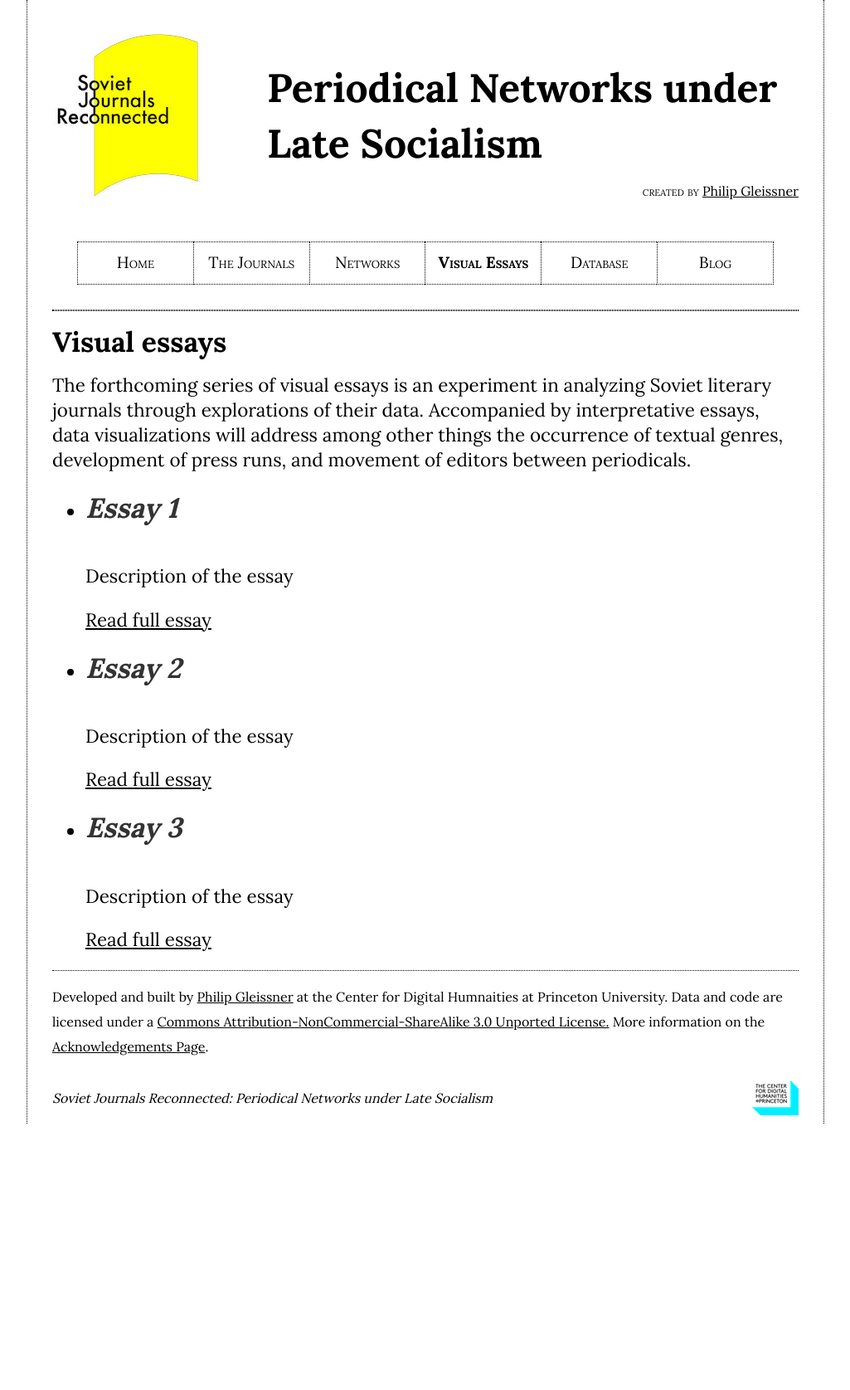
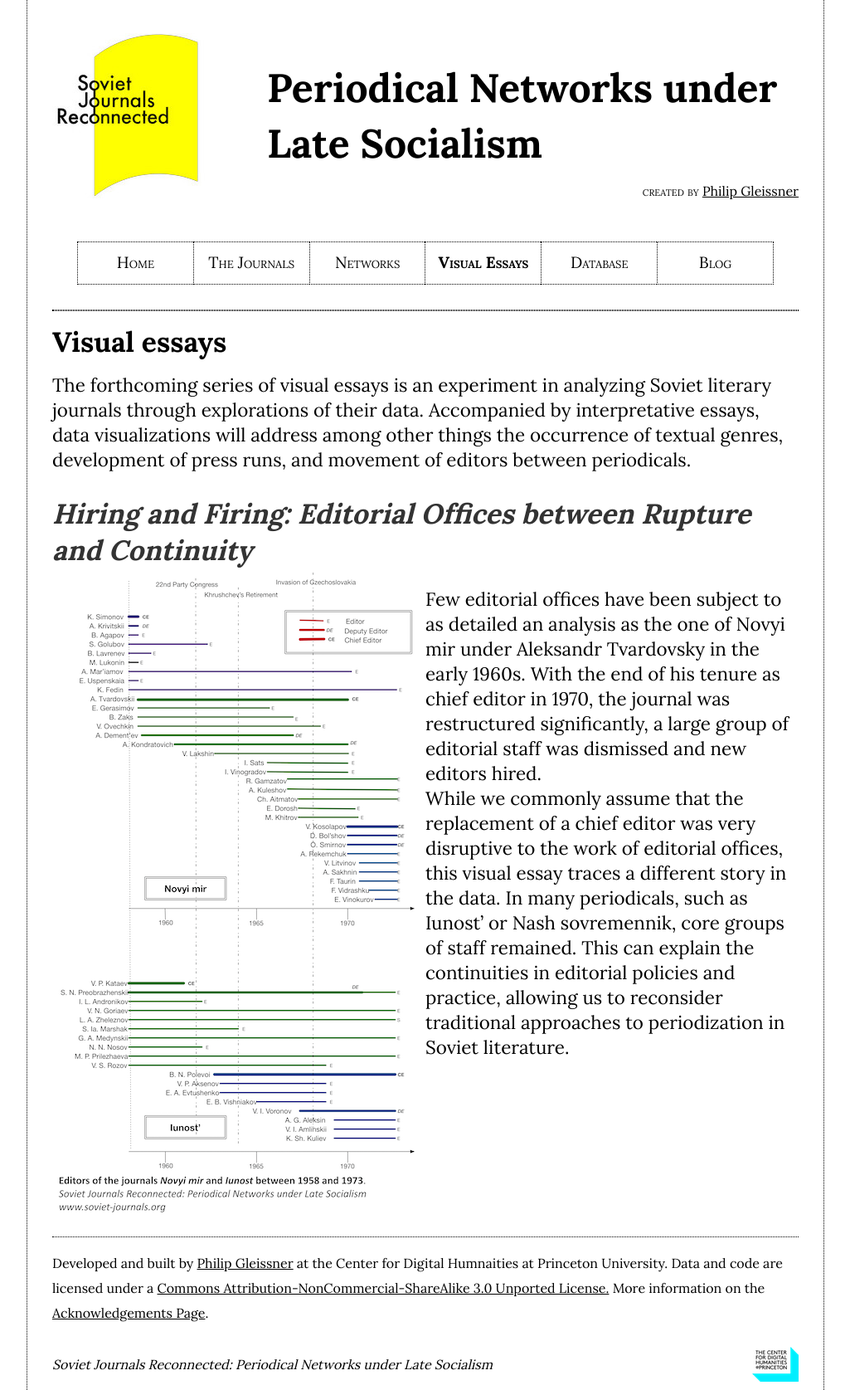
Before and after one commit to PhilGleissner/soviet_journals, a Flask app: page /visual-essays/overview in a window 1280 px wide. Shown: the whole page at 83% size, without its empty margins (127-1152 px from the left). Before the commit the page ends 1354 px from the top, so only its background shows below. Run offline with Flask 2, Linux system fonts and the light colour scheme.

Commit message:
visual_essays

```diff
--- a/static/styles/main.css
+++ b/static/styles/main.css
@@ -30,6 +30,7 @@ h2 {
 	color: #333;
 	margin-bottom: 0;
 	font-style: italic;
+  line-height: 1.3em
 }
 
 #creators {
@@ -265,3 +266,13 @@ p.caption {
   border-left: thin dotted;
   border-right: thin dotted;
 }
+
+.essay_teasers {
+  list-style: none;
+  margin-left: 0;
+  padding: 0;
+}
+
+.essay_teaser {
+  display: flex;
+}
--- a/templates/visual-essays/overview.html
+++ b/templates/visual-essays/overview.html
@@ -5,25 +5,28 @@
   <div id="main">
     <h1>Visual essays</h1>
     <p>The forthcoming series of visual essays is an experiment in analyzing Soviet literary journals through explorations of their data. Accompanied by interpretative essays, data visualizations will address among other things the occurrence of textual genres, development of press runs, and movement of editors between periodicals.</p>
-    <ul>
+    <ul class=essay_teasers>
       <li>
-        <h2>Essay 1</h2>
-        <img src="" alt="">
-        <p>Description of the essay</p>
-        <a href="{{url_for("essay_one")}}">Read full essay</a>
+        <h2>Hiring and Firing: Editorial Offices between Rupture and Continuity</h2>
+        <div class="essay_teaser">
+        <img src="{{url_for('static', filename='images/visual_essays/hiring_firing.png')}}" alt="A Visualization of Editorial Staff">
+        <p>Few editorial offices have been subject to as detailed an analysis as the one of Novyi mir under Aleksandr Tvardovsky in the early 1960s. With the end of his tenure as chief editor in 1970, the journal was restructured significantly, a large group of editorial staff was dismissed and new editors hired.<br>
+        While we commonly assume that the replacement of a chief editor was very disruptive to the work of editorial offices, this visual essay traces a different story in the data. In many periodicals, such as Iunost’ or Nash sovremennik, core groups of staff remained. This can explain the continuities in editorial policies and practice, allowing us to reconsider traditional approaches to periodization in Soviet literature.</p>
+        <!-- <a href="{{url_for("essay_one")}}">Read full essay</a> -->
+        </div>
       </li>
-      <li>
-        <h2>Essay 2</h2>
-        <img src="" alt="">
-        <p>Description of the essay</p>
-        <a href="{{url_for("essay_two")}}">Read full essay</a>
-      </li>
-      <li>
-        <h2>Essay 3</h2>
-        <img src="" alt="">
-        <p>Description of the essay</p>
-        <a href="{{url_for("essay_three")}}">Read full essay</a>
-      </li>
+      <!-- <li> -->
+        <!-- <h2>Essay 2</h2> -->
+        <!-- <img src="" alt=""> -->
+        <!-- <p>Description of the essay</p> -->
+        <!-- <a href="{{url_for("essay_two")}}">Read full essay</a> -->
+      <!-- </li> -->
+      <!-- <li> -->
+        <!-- <h2>Essay 3</h2> -->
+        <!-- <img src="" alt=""> -->
+        <!-- <p>Description of the essay</p> -->
+        <!-- <a href="{{url_for("essay_three")}}">Read full essay</a> -->
+      <!-- </li> -->
     </ul>
   </div>
 </div>
```
Also changed, not shown: static/images/visual_essays/hiring_firing.png (added).
